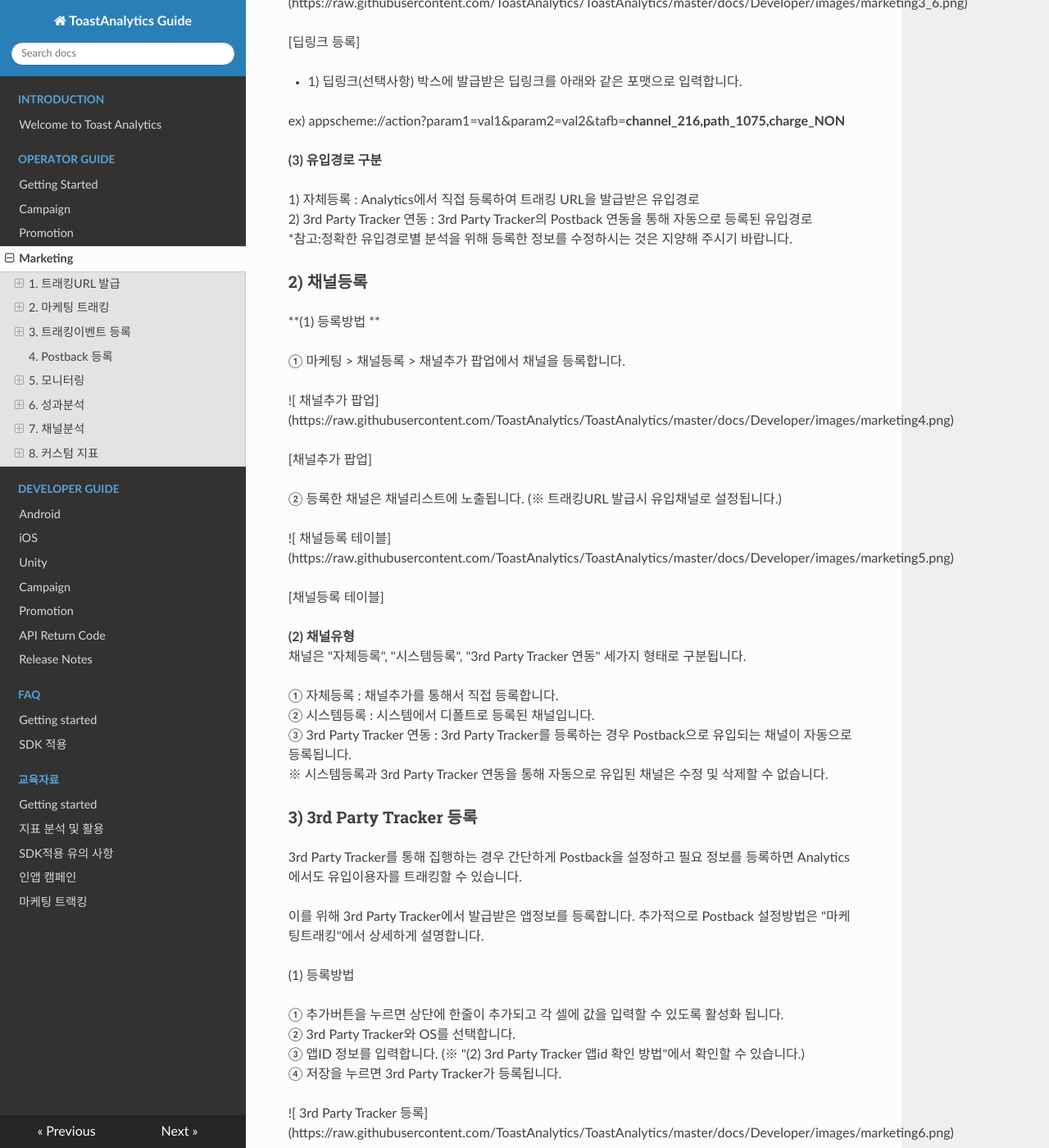
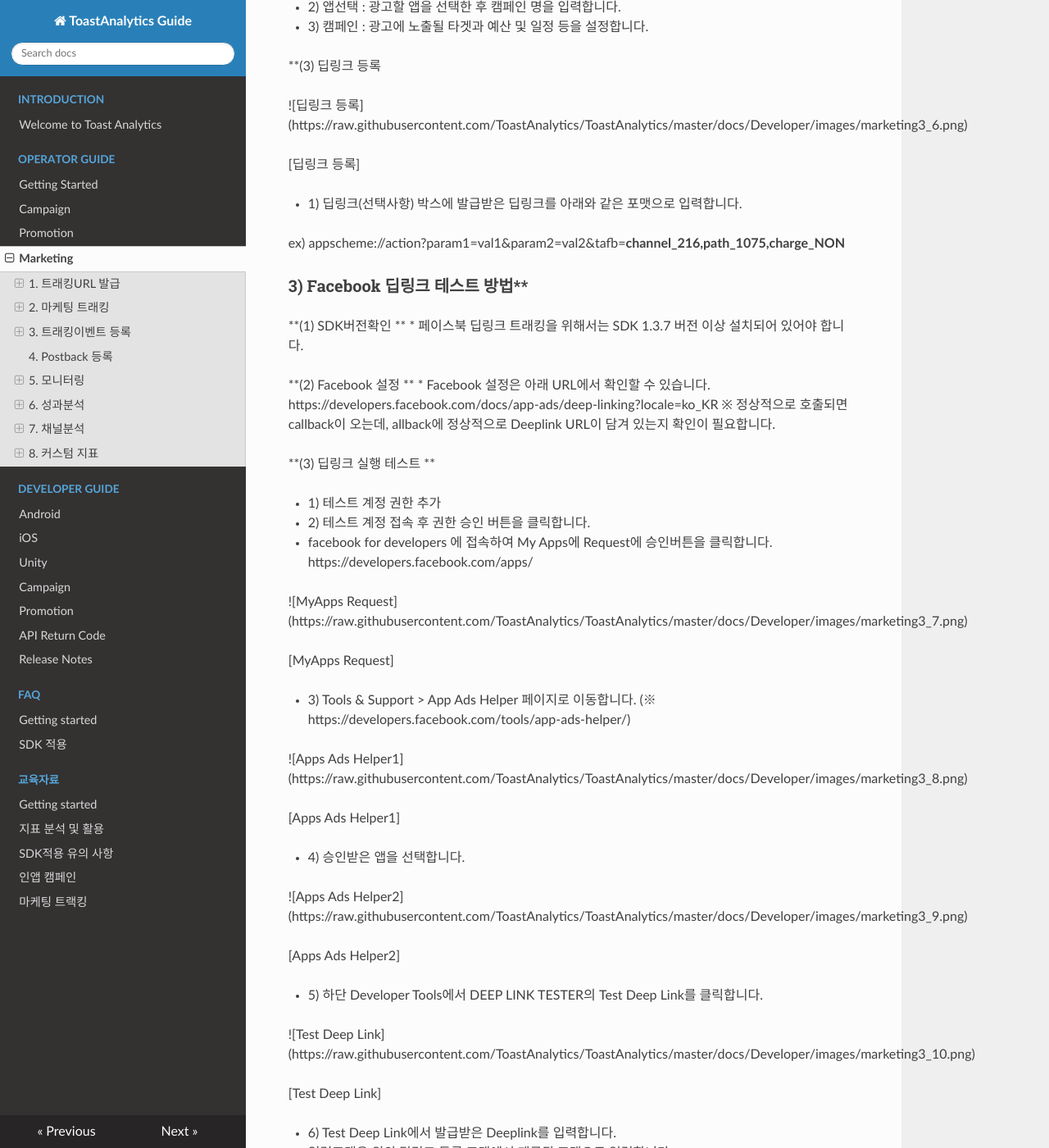
Before and after one commit to ToastAnalytics/ToastAnalytics, an MkDocs documentation site: the page built from docs/Developer/3. marketing Guide.md, in a window 1280 px wide and 1400 px high, scrolled down 2870 px. Shown: the whole window at 82% size. Built offline with MkDocs 1.6.1, drawn with Linux system fonts in a browser that asks for light colours; nearby versions of some CDN libraries; old or Windows-style settings are respelled for this version of MkDocs; some of the changed text lies outside the part shown.

Commit message:
Update 3. marketing Guide.md

```diff
--- a/docs/Developer/3. marketing Guide.md
+++ b/docs/Developer/3. marketing Guide.md
@@ -20,7 +20,7 @@
 |이벤트|	게임내에서 발생하는 행동 단계 (예 레벨업, 재화, 설치, 구매 등)|
 
 
-### 1) 트래킹URL 발급
+### 1) 트래킹URL 발급방법
 
 마케팅 > 트래킹URL발급 > "트래킹URL발급"을 통해서 트래킹 URL을 발급받을 수 있습니다.
 
@@ -54,7 +54,15 @@
 
 ※ 참고 : 다수의 트래킹 URL을 발급해야 하는 경우 필요 항목을 엑셀로 작성하여 일괄 발급이 가능합니다. 자세한 기능 설명은 등록페이지의 팝업 헬프에서 확인할 수 있습니다.
 
-**(2) Facebook 광고트래킹**
+
+**(2) 유입경로 구분**
+
+1) 자체등록 : Analytics에서 직접 등록하여 트래킹 URL을 발급받은 유입경로
+2) 3rd Party Tracker 연동 : 3rd Party Tracker의 Postback 연동을 통해 자동으로 등록된 유입경로
+*참고:정확한 유입경로별 분석을 위해 등록한 정보를 수정하시는 것은 지양해 주시기 바랍니다.
+
+
+### 2) Facebook 광고트래킹**
 
 - Analytics에서 발급받은 딥링크를 페이스북에 등록하여 이용자를 트래킹 할 수 있습니다.
 
@@ -65,13 +73,12 @@
  : 광고설정 완료 후 Analytics에서 Facebook 광고로 유입된 이용자를 트래킹할 수 있습니다.
 
 
-
 ** Facebook 트래킹 Flow**
 
 ![Facebook 트래킹 Flow]
 (https://raw.githubusercontent.com/ToastAnalytics/ToastAnalytics/master/docs/Developer/images/marketing3_1.png)
 
-1) 딥링크 발급
+**(1) 딥링크 발급
 
 ![딥링크 발급]
 (https://raw.githubusercontent.com/ToastAnalytics/ToastAnalytics/master/docs/Developer/images/marketing3_2.png)
@@ -91,7 +98,7 @@
 
 [딥링크 확인]
 
-2) 광고만들기
+**(2) 광고만들기
 
 ![광고목표 및 앱선택]
 (https://raw.githubusercontent.com/ToastAnalytics/ToastAnalytics/master/docs/Developer/images/marketing3_4.png)
@@ -108,7 +115,7 @@
 * 3) 캠페인 : 광고에 노출될 타겟과 예산 및 일정 등을 설정합니다.
 
 
-3) 딥링크 등록
+**(3) 딥링크 등록
 
 ![딥링크 등록]
 (https://raw.githubusercontent.com/ToastAnalytics/ToastAnalytics/master/docs/Developer/images/marketing3_6.png)
@@ -120,13 +127,93 @@
 ex) appscheme://action?param1=val1&param2=val2&tafb=**channel_216,path_1075,charge_NON**
 
 
-**(3) 유입경로 구분**
+### 3) Facebook 딥링크 테스트 방법**
 
-1) 자체등록 : Analytics에서 직접 등록하여 트래킹 URL을 발급받은 유입경로
-2) 3rd Party Tracker 연동 : 3rd Party Tracker의 Postback 연동을 통해 자동으로 등록된 유입경로
-*참고:정확한 유입경로별 분석을 위해 등록한 정보를 수정하시는 것은 지양해 주시기 바랍니다.
+**(1) SDK버전확인 **
+* 페이스북 딥링크 트래킹을 위해서는 SDK 1.3.7 버전 이상 설치되어 있어야 합니다.
 
-### 2) 채널등록
+**(2) Facebook 설정 **
+* Facebook 설정은 아래 URL에서 확인할 수 있습니다.
+  https://developers.facebook.com/docs/app-ads/deep-linking?locale=ko_KR
+※ 정상적으로 호출되면 callback이 오는데, allback에 정상적으로 Deeplink URL이 담겨 있는지 확인이 필요합니다.
+
+**(3) 딥링크 실행 테스트 **
+
+* 1) 테스트 계정 권한 추가
+
+* 2) 테스트 계정 접속 후 권한 승인 버튼을 클릭합니다.
+- facebook for developers 에 접속하여 My Apps에 Request에 승인버튼을 클릭합니다.
+  https://developers.facebook.com/apps/
+
+![MyApps Request]
+(https://raw.githubusercontent.com/ToastAnalytics/ToastAnalytics/master/docs/Developer/images/marketing3_7.png)
+
+[MyApps Request]
+
+
+* 3) Tools & Support > App Ads Helper 페이지로 이동합니다.
+  (※ https://developers.facebook.com/tools/app-ads-helper/)
+
+![Apps Ads Helper1]
+(https://raw.githubusercontent.com/ToastAnalytics/ToastAnalytics/master/docs/Developer/images/marketing3_8.png)
+
+[Apps Ads Helper1]
+
+
+* 4) 승인받은 앱을 선택합니다.
+
+![Apps Ads Helper2]
+(https://raw.githubusercontent.com/ToastAnalytics/ToastAnalytics/master/docs/Developer/images/marketing3_9.png)
+
+[Apps Ads Helper2]
+
+
+* 5) 하단 Developer Tools에서 DEEP LINK TESTER의 Test Deep Link를 클릭합니다.
+
+![Test Deep Link]
+(https://raw.githubusercontent.com/ToastAnalytics/ToastAnalytics/master/docs/Developer/images/marketing3_10.png)
+
+[Test Deep Link]
+
+* 6) Test Deep Link에서 발급받은 Deeplink를 입력합니다.
+- 입력포맷은 위의 딥링크 등록 포맷에서 제공된 포맷으로 입력합니다.
+
+![Send Deep Link]
+(https://raw.githubusercontent.com/ToastAnalytics/ToastAnalytics/master/docs/Developer/images/marketing3_11.png)
+
+[Send Deep Link]
+
+- Send Notification, Send Deferred를 선택합니다.
+- 테스트할 OS에 따라서 Send to iOS or Send to Android를 클릭 합니다.
+
+![Verify Deep Link]
+(https://raw.githubusercontent.com/ToastAnalytics/ToastAnalytics/master/docs/Developer/images/marketing3_12.png)
+
+[Verify Deep Link]
+
+* 7) 딥링크 클릭 후 앱실행
+- 페북 앱 알림에서 "Tap to launch your deep link" 클릭 후 앱을 실행합니다.
+
+![Tap to launch your Deep Link]
+(https://raw.githubusercontent.com/ToastAnalytics/ToastAnalytics/master/docs/Developer/images/marketing3_13.png)
+
+[Tap to launch your Deep Link]
+
+- 앱 첫실행 후 Deep link 정보가 TA에 전송됩니다.
+- 주) 앱이 설치된 디바이스에서는 테스트가 되지 않습니다. 기존 설치된 앱을 삭제 후 테스트를 진행해 주시기 바랍니다.
+
+* 8) TA에서 트래킹 결과를 확인합니다.
+- TA > 마케팅 > SUMMARY 에서 실시간으로 유입된 건을 확인할 수 있습니다.
+- 아래 실시간 셀렉박스에서 Facebook 채널 선택 시 해당 채널로 유입된 설치건을 모니터링 할 수 있습니다.
+
+![Tap to launch your Deep Link]
+(https://raw.githubusercontent.com/ToastAnalytics/ToastAnalytics/master/docs/Developer/images/marketing3_14.png)
+
+[Tap to launch your Deep Link]
+
+
+
+### 4) 채널등록
 
 **(1) 등록방법 **
 
```
